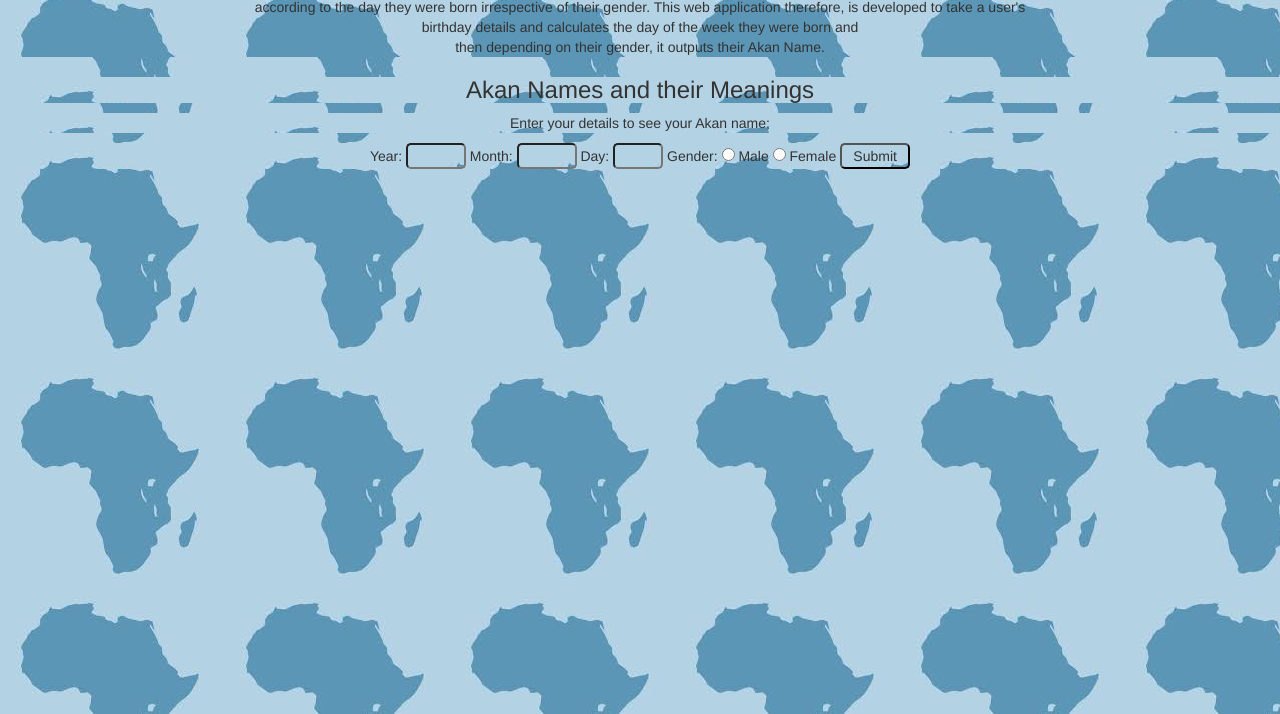
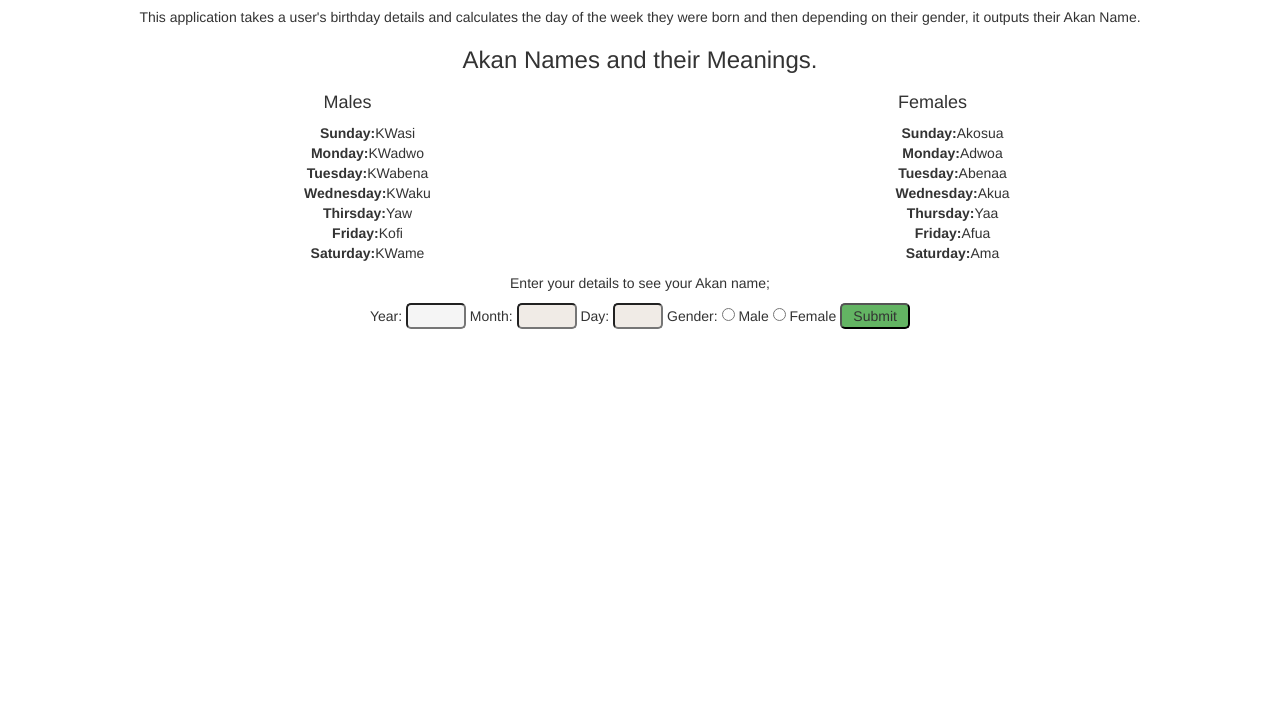
Before and after one commit to PapaFreddie/Akan-names, a plain HTML site: page index.html in a window 1280 px wide. Shown: the part 86-800 px from the top of the page. Drawn offline with nearby package versions, Linux system fonts and the light colour scheme; a web font is replaced by a local one.

Commit message:
added ul list to html

```diff
--- a/css/style.css
+++ b/css/style.css
@@ -1,7 +1,5 @@
 *{
     text-align: center;
-    background-image: url(images/bg\ im.jpeg);
-
 
 }
 #year{
@@ -28,3 +26,6 @@ button{
     background-color: rgb(99, 180, 99);
     width: 70px;
 }
+ ul{
+     list-style-type: none;
+ }
--- a/index.html
+++ b/index.html
@@ -21,15 +21,44 @@
 </head>
 <body>
     <header>
-        <h2>Akan Names Web Application</h2>
-        <p>Akan names come from a traditional naming system for people from Ghana, whereby a child's name is given </br>
-            according to the day they were born irrespective of their gender.
-           This web application therefore, is developed to take a user's </br>
-           birthday details and calculates the day of the week they were born and </br>
-           then depending on their gender, it outputs their Akan Name.</p>
+        <h2>Akan Names Web Application.</h2>
+        <p>Akan names come from a traditional naming system for people from Ghana, whereby a child's name is given according to the day they were born irrespective of their gender.</p>
+        <p>This application takes a user's birthday details and calculates the day of the week they were born and then depending on their gender, it outputs their Akan Name.</p>
     </header>
     <body>
-        <h3>Akan Names and their Meanings</h3>
+        <h3>Akan Names and their Meanings.</h3>
+
+        <div class="container">
+            <div class="row">
+                <div class="col-md-6">
+                    <h4>Males</h4>
+                    <ul>
+                        <li><strong>Sunday:</strong>KWasi</li>
+                        <li><strong>Monday:</strong>KWadwo</li>
+                        <li><strong>Tuesday:</strong>KWabena</li>
+                        <li><strong>Wednesday:</strong>KWaku</li>
+                        <li><strong>Thirsday:</strong>Yaw</li>
+                        <li><strong>Friday:</strong>Kofi</li>
+                        <li><strong>Saturday:</strong>KWame</li>
+                    </ul>
+                </div>
+
+                <div class="col-md-6">
+                    <h4>Females</h4>
+                    <ul>
+                        <li><strong>Sunday:</strong>Akosua</li>
+                        <li><strong>Monday:</strong>Adwoa</li>
+                        <li><strong>Tuesday:</strong>Abenaa</li>
+                        <li><strong>Wednesday:</strong>Akua</li>
+                        <li><strong>Thursday:</strong>Yaa</li>
+                        <li><strong>Friday:</strong>Afua</li>
+                        <li><strong>Saturday:</strong>Ama</li>
+                    </ul>
+
+                </div>
+
+            </div>
+        </div>
         <p>Enter your details to see your Akan name;</p>
 
         <form>
```
